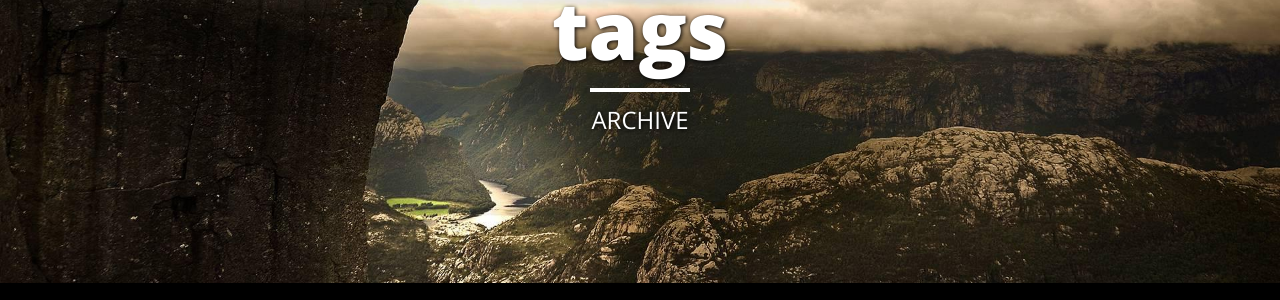
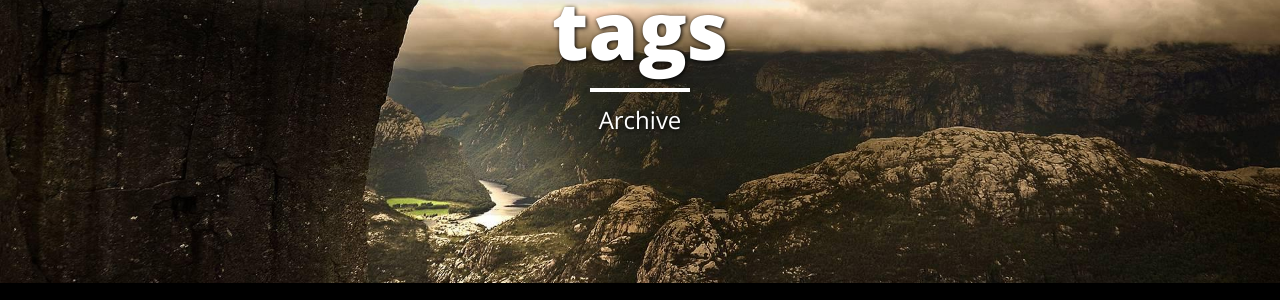
Before and after one commit to lukasholt92/lukasholt92.github.io, a Jekyll site: the page built from journal/tag/index.html, in a window 1280 px wide. Shown: the part 165-465 px from the top of the page. Built offline with Jekyll 4.4.1, drawn with Linux system fonts in a browser that asks for light colours; nearby versions of some CDN libraries.

```diff
--- a/_layouts/journal_by_category.html
+++ b/_layouts/journal_by_category.html
@@ -1,7 +1,7 @@
 ---
 layout: page
 title: categories
-description: archive
+description: Archive
 header-img: "img/misc-bg.jpg"
 ---
 
--- a/_layouts/journal_by_tag.html
+++ b/_layouts/journal_by_tag.html
@@ -1,7 +1,7 @@
 ---
 layout: page
 title: tags
-description: archive
+description: Archive
 header-img: "img/misc-bg.jpg"
 ---
 
--- a/gallery/index.html
+++ b/gallery/index.html
@@ -1,7 +1,7 @@
 ---
 layout: page
 title: "ALBUMS"
-description: "archive"
+description: "Archive"
 active: gallery
 header-img: "img/gallery-bg.jpg"
 images:
--- a/journal/category/index.html
+++ b/journal/category/index.html
@@ -1,7 +1,7 @@
 ---
 layout: page
 title: "categories"
-description: "ARCHIVE"
+description: "Archive"
 header-img: "img/misc-bg.jpg"
 ---
 
--- a/journal/tag/index.html
+++ b/journal/tag/index.html
@@ -1,7 +1,7 @@
 ---
 layout: page
 title: "tags"
-description: "ARCHIVE"
+description: "Archive"
 header-img: "img/misc-bg.jpg"
 ---
 
```
